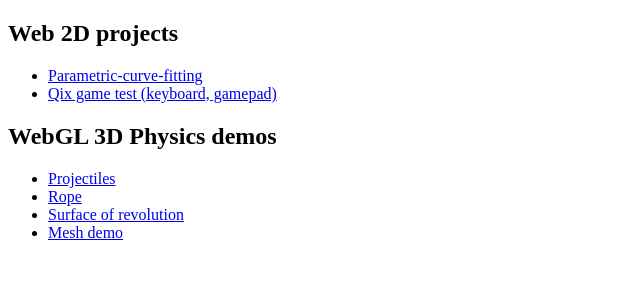
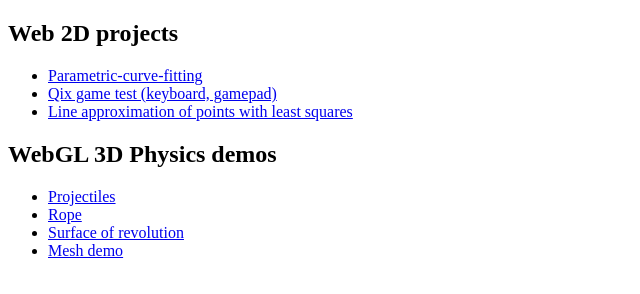
Before and after one commit to webhauser/webhauser.github.io, a plain HTML site: page index.html in a window 1280 px wide. Shown: the whole page, without its empty margins (0-640 px from the left). Drawn offline with Linux system fonts and the light colour scheme.

Commit message:
Update index.html
Line approximation added

```diff
--- a/index.html
+++ b/index.html
@@ -9,6 +9,7 @@
 <ul>
   <li><a href="./Parametric-curve-fitting/">Parametric-curve-fitting</a></li>
   <li><a href="./Qix/">Qix game test (keyboard, gamepad)</a></li>
+  <li><a href="./approxln/">Line approximation of points with least squares</a></li>
 </ul>
 <h2>WebGL 3D Physics demos</h2>
 <ul>
```
